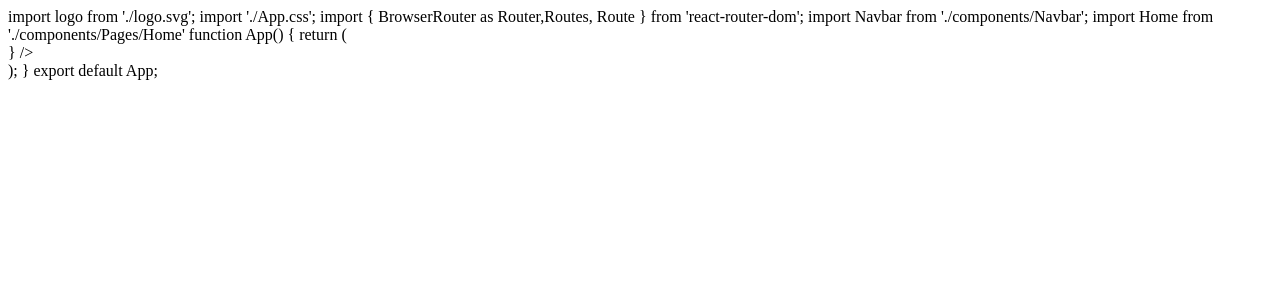
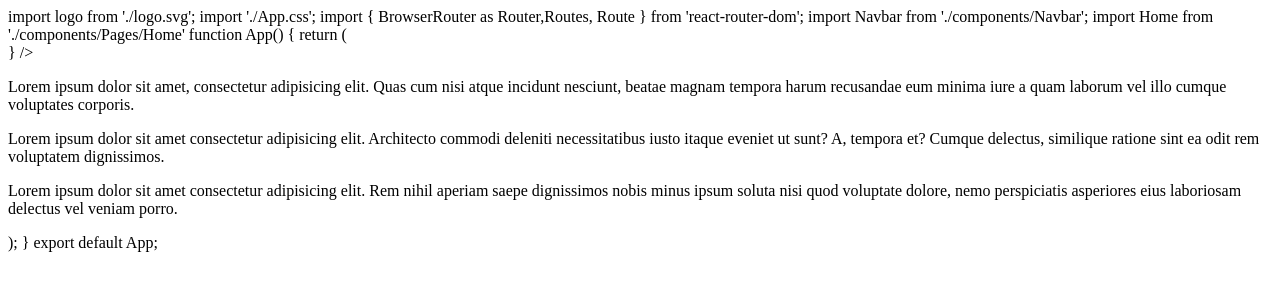
Before and after one commit to devoco91/devoc, a plain HTML site: page index.html in a window 1280 px wide. Drawn offline with Linux system fonts and the light colour scheme.

Commit message:
David commit

```diff
--- a/index.html
+++ b/index.html
@@ -13,6 +13,9 @@ function App() {
         <Route path="/" element={ <Home/> } />
         </Routes>
       </Router>
+      <p>Lorem ipsum dolor sit amet, consectetur adipisicing elit. Quas cum nisi atque incidunt nesciunt, beatae magnam tempora harum recusandae eum minima iure a quam laborum vel illo cumque voluptates corporis.</p>
+      <p>Lorem ipsum dolor sit amet consectetur adipisicing elit. Architecto commodi deleniti necessitatibus iusto itaque eveniet ut sunt? A, tempora et? Cumque delectus, similique ratione sint ea odit rem voluptatem dignissimos.</p>
+      <p>Lorem ipsum dolor sit amet consectetur adipisicing elit. Rem nihil aperiam saepe dignissimos nobis minus ipsum soluta nisi quod voluptate dolore, nemo perspiciatis asperiores eius laboriosam delectus vel veniam porro.</p>
 
     </div>
   );
```
